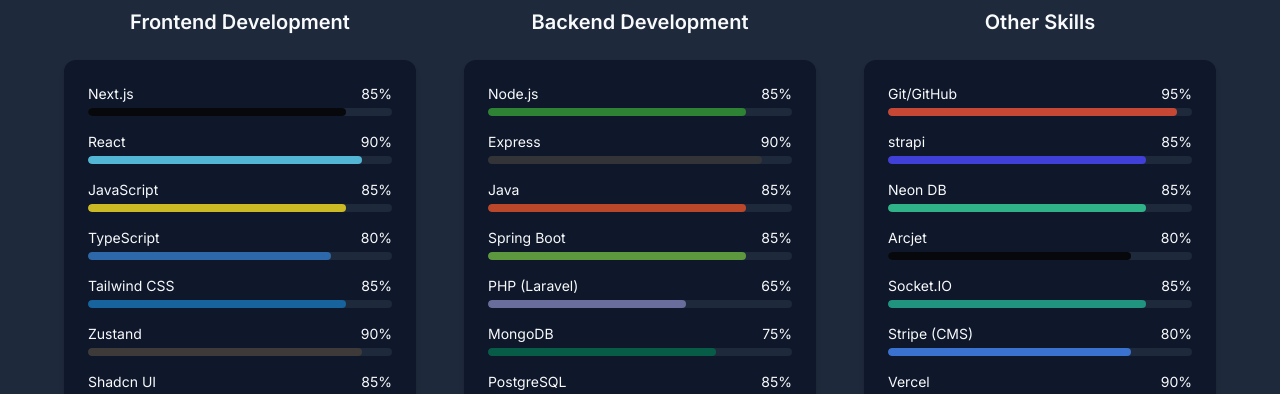
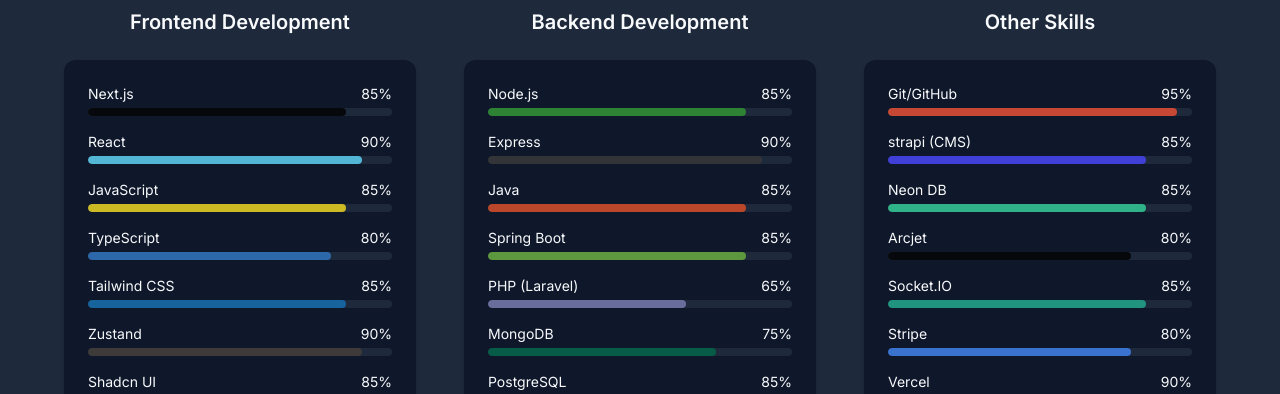
Before and after one commit to HillolPias/my_portfolio, a React (Vite) app: page / in a window 1280 px wide. Shown: the part 5960-6354 px from the top of the page. Built offline with nearby package versions, Linux system fonts and the light colour scheme.

Commit message:
name correction in skill

```diff
--- a/src/components/Skills.tsx
+++ b/src/components/Skills.tsx
@@ -59,11 +59,11 @@
 
   const other: Skill[] = [
     { name: "Git/GitHub", level: 95, color: "#F05032" },
-    { name: "strapi", level: 85, color: "#4945ff" },
+    { name: "strapi (CMS)", level: 85, color: "#4945ff" },
     { name: "Neon DB", level: 85, color: "#34d59a" },
     { name: "Arcjet", level: 80, color: "#000000" },
     { name: "Socket.IO", level: 85, color: "#21af90" },
-    { name: "Stripe (CMS)", level: 80, color: "#4285F4" },
+    { name: "Stripe", level: 80, color: "#4285F4" },
     { name: "Vercel", level: 90, color: "#000000" },
     { name: "Zod", level: 80, color: "#3C9CD7" },
     { name: "Docker & Containerization", level: 80, color: "#0886AB" },
```
